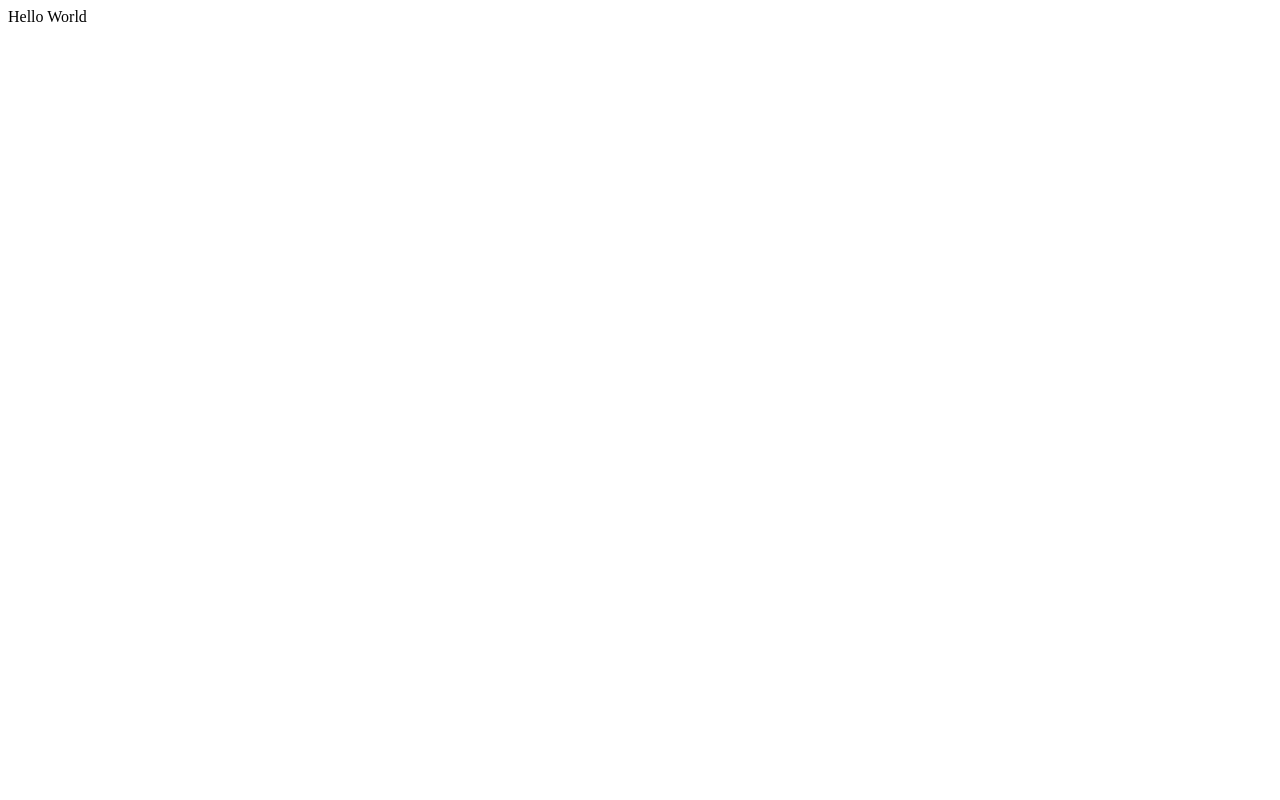
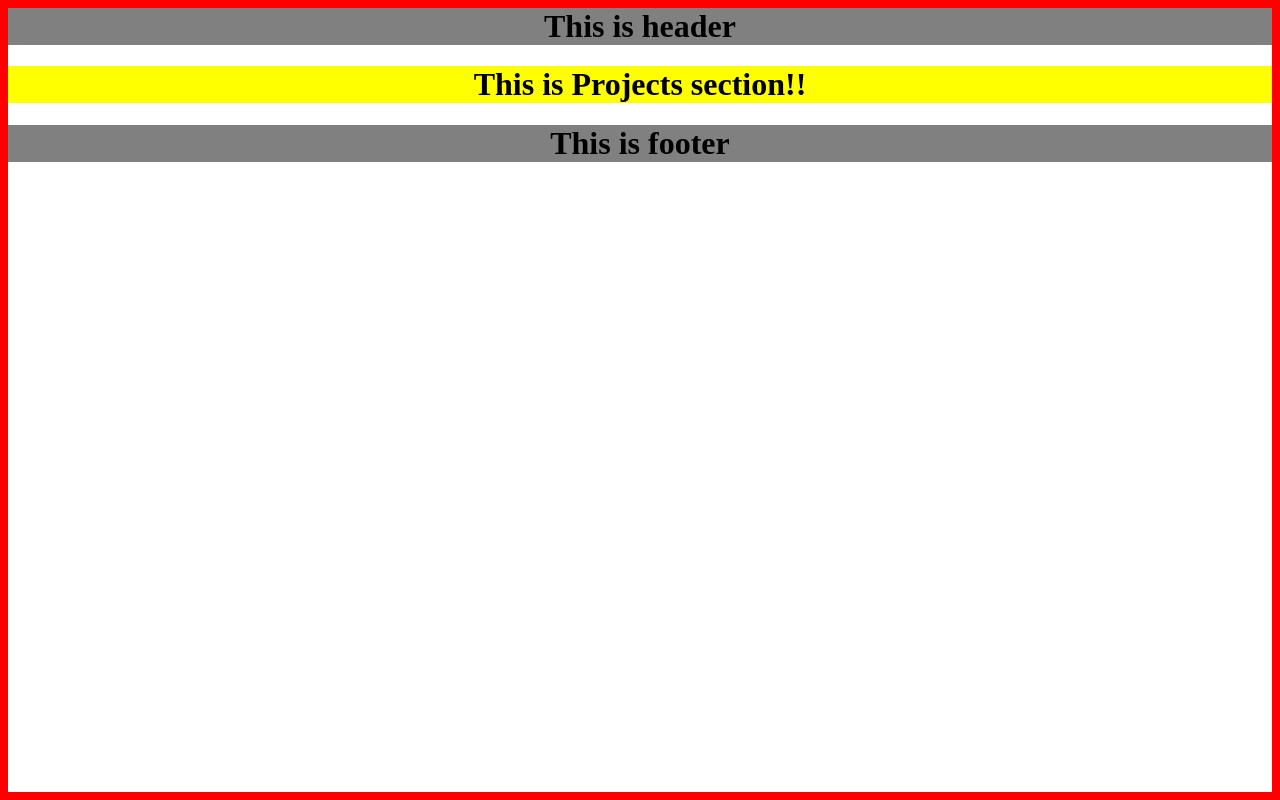
Before and after one commit to surendp/PersonalWebsite, a plain HTML site: page public/index.html in a window 1280 px wide. Drawn offline with Linux system fonts and the light colour scheme.

Commit message:
Create header, footer and projects functions in seperate modules. Display seperate text from each fuction to the webpage.

```diff
--- a/public/index.html
+++ b/public/index.html
@@ -5,7 +5,7 @@
     <meta name="author" content="Surendra Pandey" />
     <meta name="description" content="Software developer+Web Application Developer" />
 
-    <link rel="stylesheet" href="#" />
+    <link rel="stylesheet" href="../styles/main.css"/>
 
     <title>Personal Website</title>
 
@@ -15,7 +15,9 @@
     <div id="root">
     </div>
 
+    <script src="../src/header.js" type="text/javascript" ></script>
+    <script src="../src/footer.js" type="text/javascript" ></script>
+    <script src="../src/projects.js" type="text/javascript" ></script>
     <script src="../src/index.js" type="text/javascript" ></script>
-
   </body>
 </html>
--- /dev/null
+++ b/src/footer.js
@@ -0,0 +1,10 @@
+
+// Footer for the webpage
+
+var Footer = () => (
+  ElementWithBoldText(
+    "Footer",
+    "h1",
+    "This is footer"
+  )
+);
--- /dev/null
+++ b/src/header.js
@@ -0,0 +1,24 @@
+
+// model function
+var ElementWithBoldText = (section, innerElement, textForInnerElement, className) => {
+
+  const sec = document.createElement(section);
+  const node   = document.createElement(innerElement);
+  const text   = document.createTextNode(textForInnerElement);
+
+  node.appendChild(text);
+  sec.appendChild(node);
+  sec.classList.add(className);
+
+  return sec;
+}
+
+
+// header section
+var Header = () => (
+  ElementWithBoldText(
+    "header",
+    "h1",
+    "This is header"
+  )
+);
--- a/src/index.js
+++ b/src/index.js
@@ -1 +1,10 @@
-document.querySelector("#root").innerHTML = "Hello World";
+
+// root application div
+const getDiv = document.querySelector("#root");
+
+// add header, footer and content section
+getDiv.appendChild(Header());
+
+getDiv.appendChild(Projects());
+
+getDiv.appendChild(Footer());
--- /dev/null
+++ b/src/projects.js
@@ -0,0 +1,13 @@
+
+// projects section
+
+var Projects = () => (
+
+  ElementWithBoldText(
+    "div",
+    "h1",
+    "This is Projects section!!",
+    "projects"
+  )
+
+);
--- /dev/null
+++ b/styles/main.css
@@ -0,0 +1,26 @@
+
+html {
+  background-color: red;
+}
+
+body{
+  background-color: blue;
+}
+
+#root{
+  height: 100%;
+  background-color: white;
+  text-align: center;
+}
+
+header {
+  background-color: grey;
+}
+
+footer {
+  background-color: grey;
+}
+
+.projects{
+  background-color: yellow;
+}
```
Also changed, not shown: README.md.
